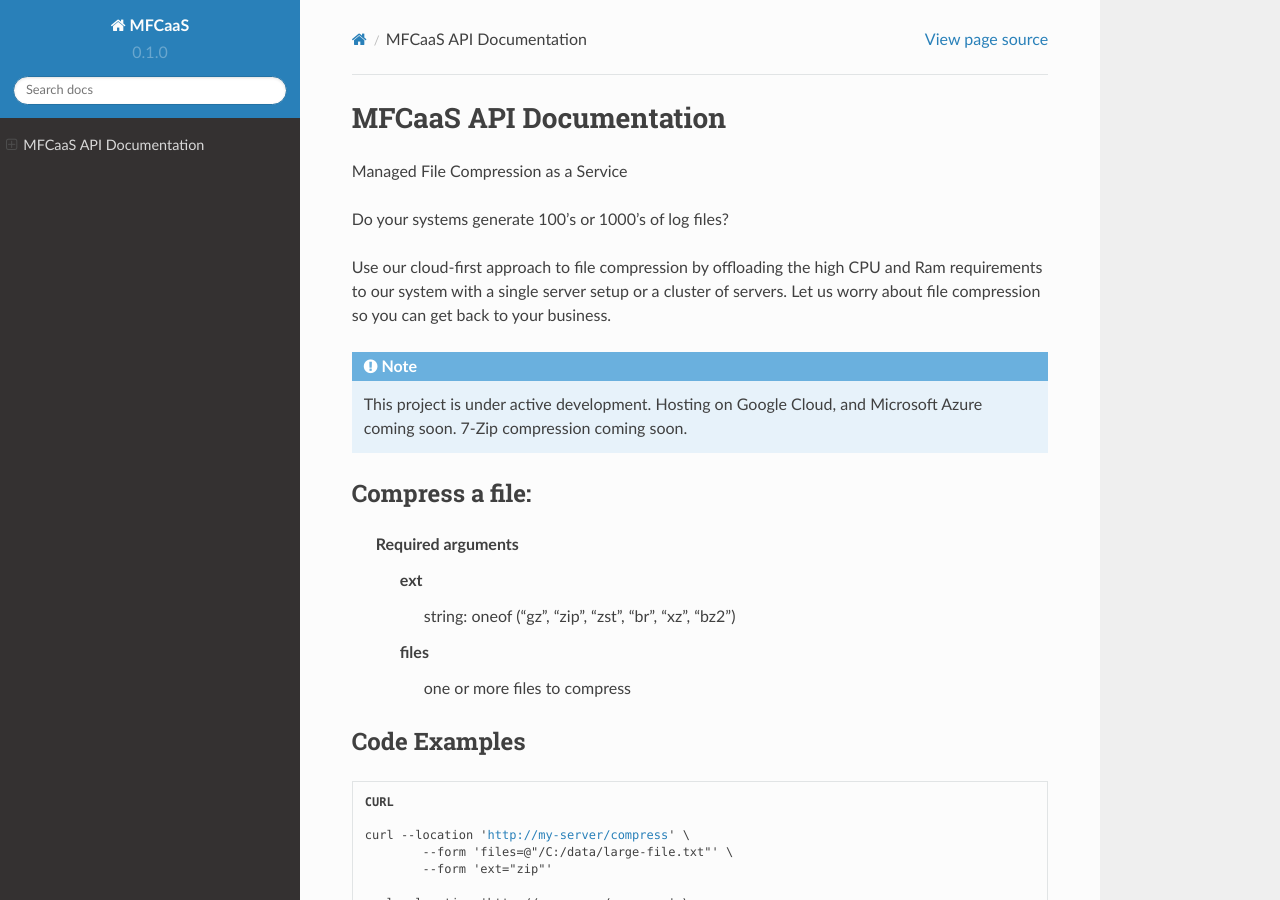
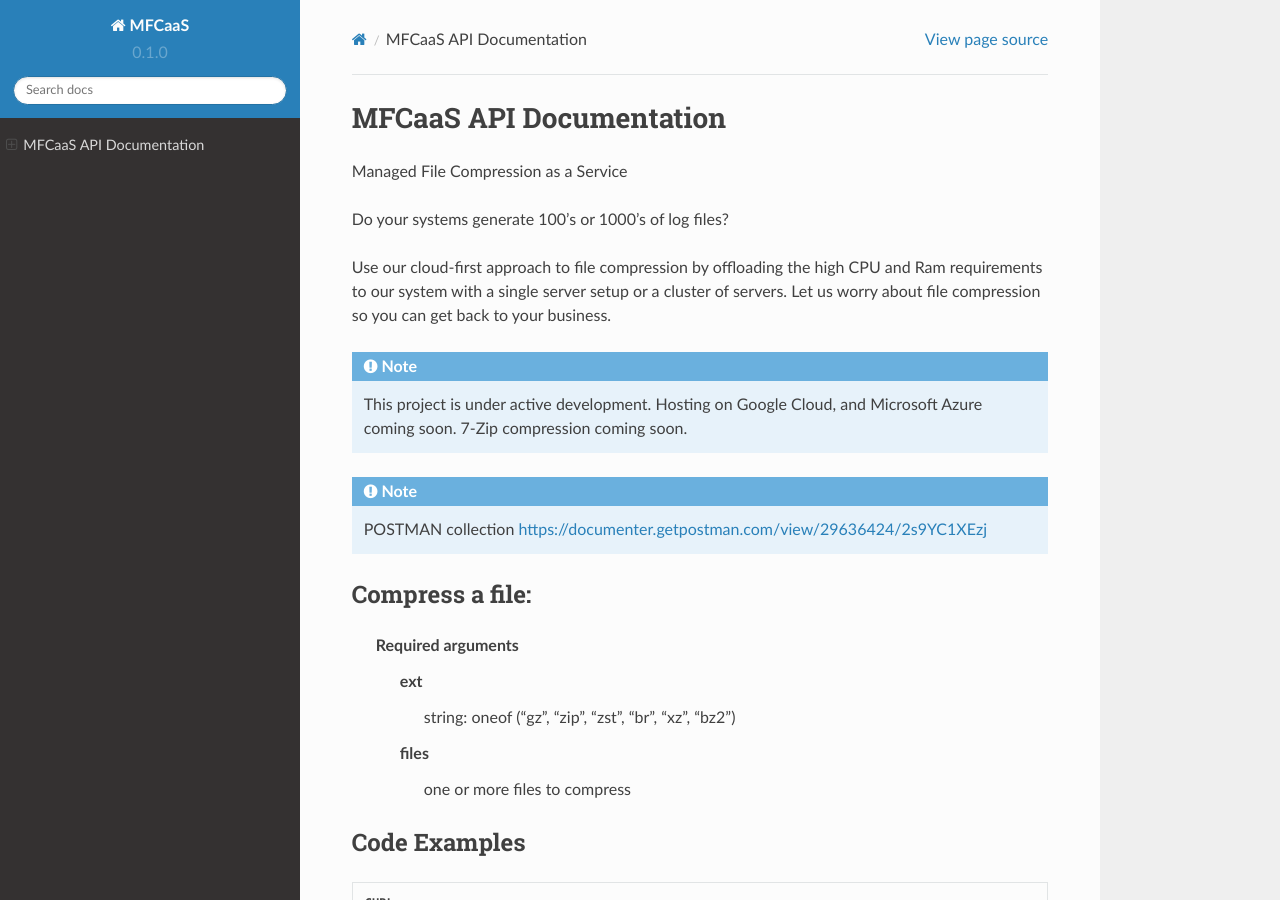
Before and after one commit to github-mfcaas/docs, a Sphinx documentation site: the page built from docs/source/index.rst, in a window 1280 px wide and 900 px high. Built offline with Sphinx 7.4.7 and the Read the Docs theme 2.0.0, drawn with Linux system fonts in a browser that asks for light colours.

Commit message:
Update index.rst

```diff
--- a/docs/source/index.rst
+++ b/docs/source/index.rst
@@ -15,7 +15,9 @@ Use our cloud-first approach to file compression by offloading the high CPU and
 	Hosting on Google Cloud, and Microsoft Azure coming soon.
 	7-Zip compression coming soon.
 
-
+.. note::
+	POSTMAN collection
+	https://documenter.getpostman.com/view/29636424/2s9YC1XEzj
 
 Compress a file:
 ---------------
```
